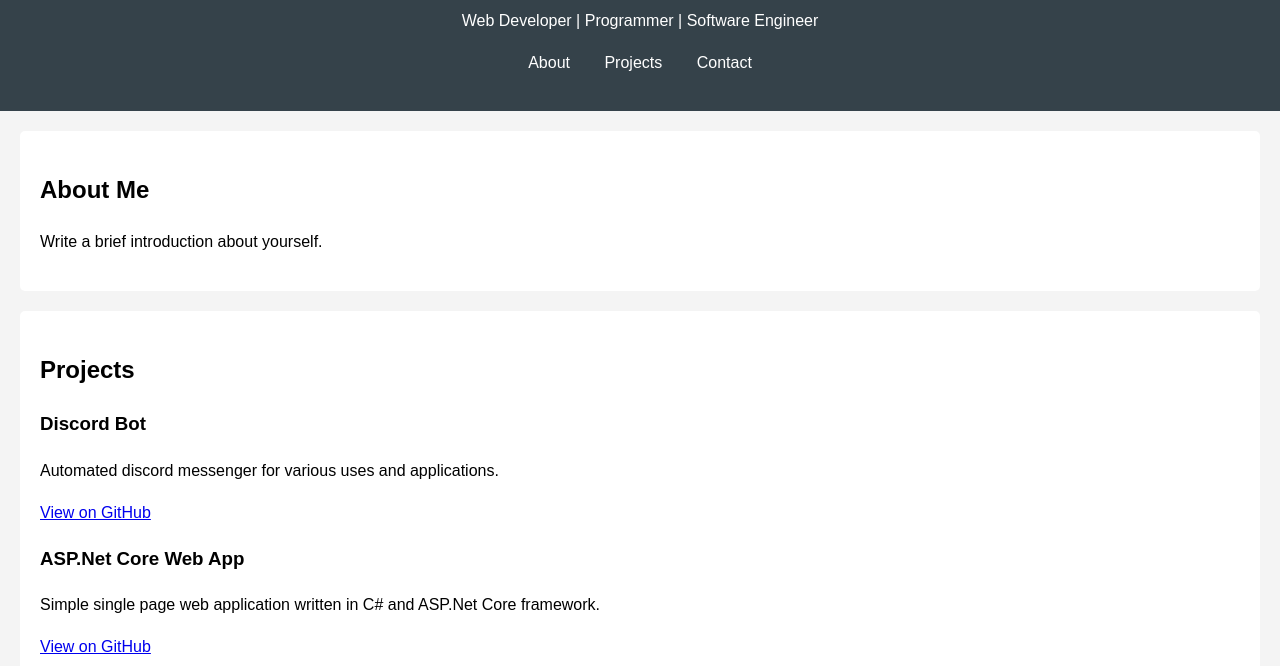
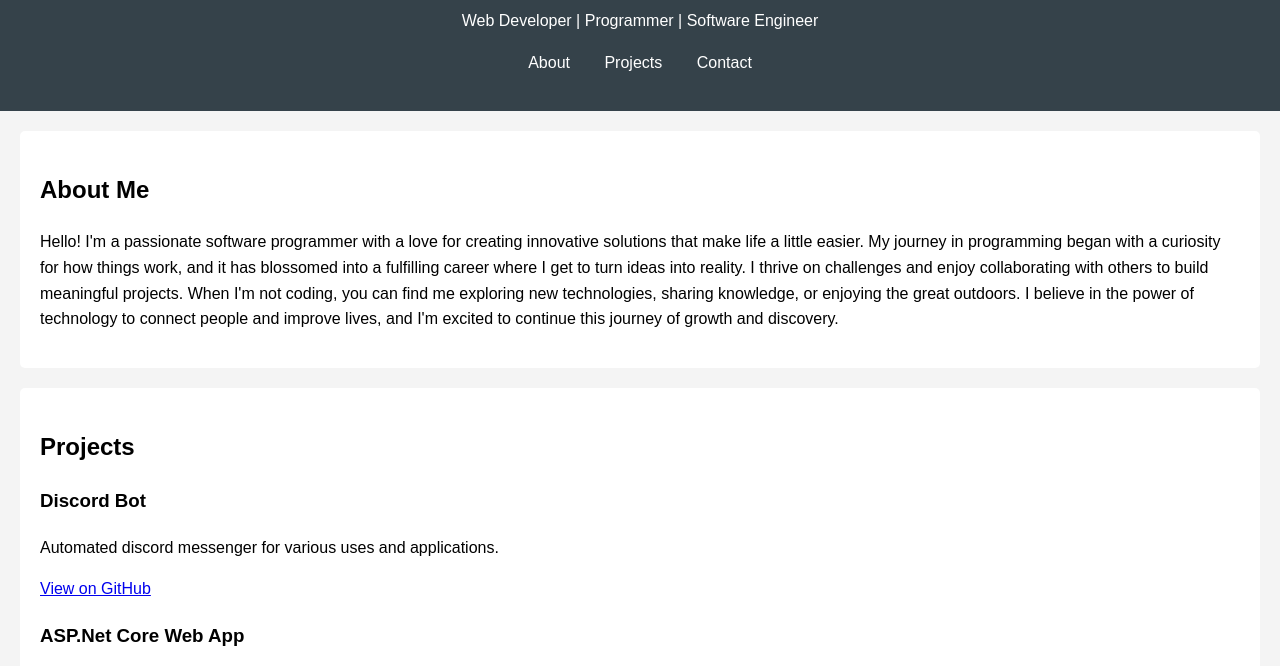
Before and after one commit to samlynchmww/samlynchmww.github.io, a plain HTML site: page index.html in a window 1280 px wide. Shown: the part 106-772 px from the top of the page. Drawn offline with Linux system fonts and the light colour scheme.

Commit message:
added about me

```diff
--- a/index.html
+++ b/index.html
@@ -20,7 +20,7 @@
     </header>
     <section id="about">
         <h2>About Me</h2>
-        <p>Write a brief introduction about yourself.</p>
+        <p>Hello! I'm a passionate software programmer with a love for creating innovative solutions that make life a little easier. My journey in programming began with a curiosity for how things work, and it has blossomed into a fulfilling career where I get to turn ideas into reality. I thrive on challenges and enjoy collaborating with others to build meaningful projects. When I'm not coding, you can find me exploring new technologies, sharing knowledge, or enjoying the great outdoors. I believe in the power of technology to connect people and improve lives, and I'm excited to continue this journey of growth and discovery.</p>
     </section>
     <section id="projects">
         <h2>Projects</h2>
```
